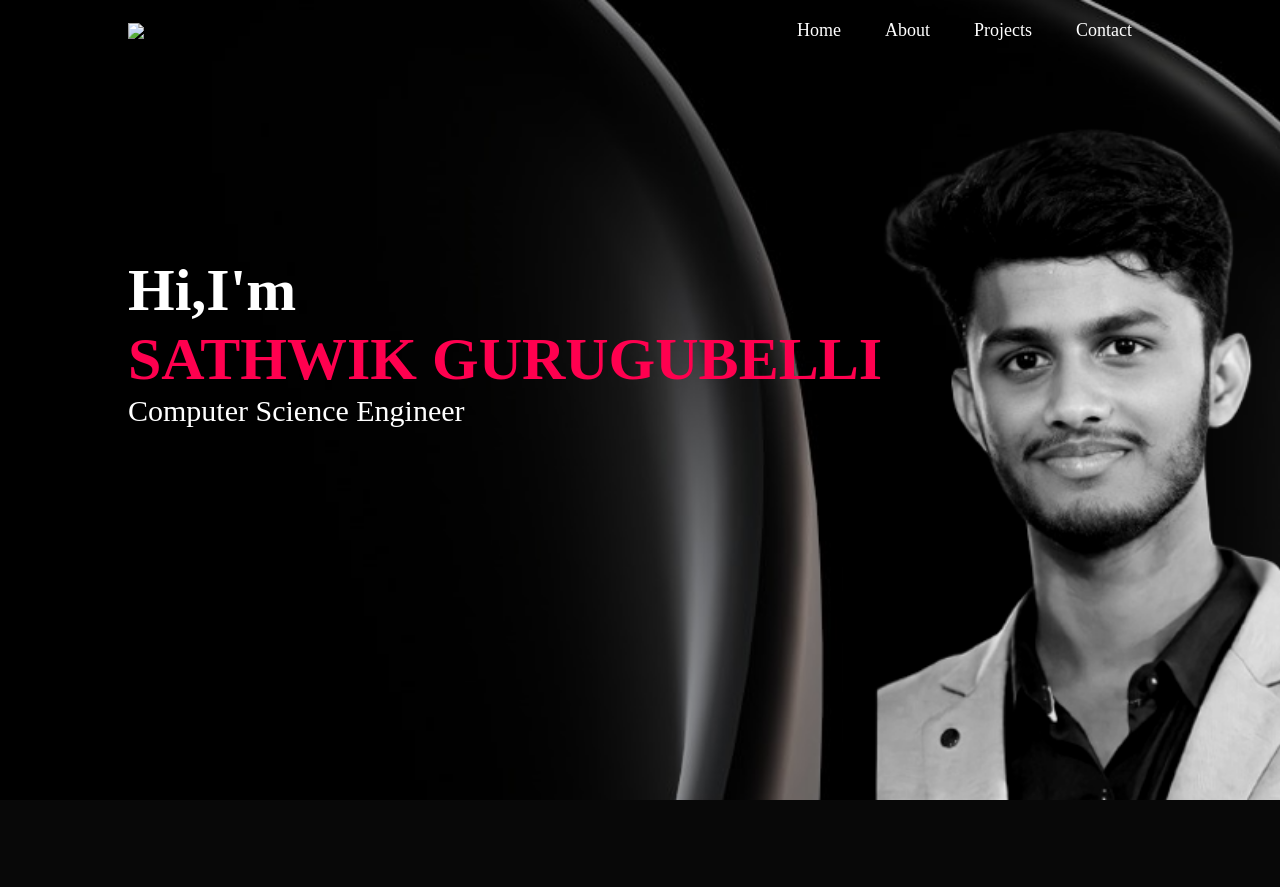
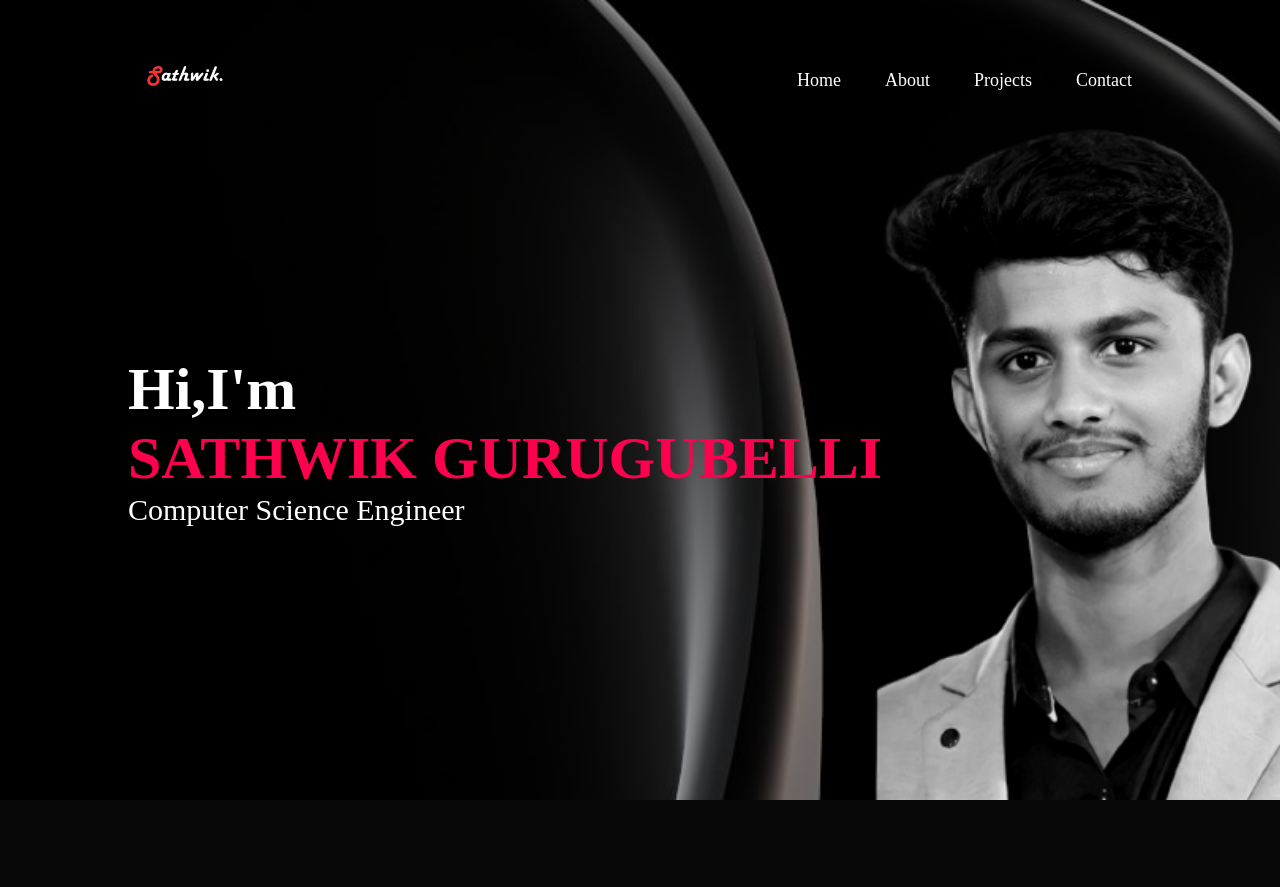
Before and after one commit to Sathwik-0906/portfolio, a plain HTML site: page index.html in a window 1280 px wide. Shown: the top 887 px of the page. Drawn offline with Linux system fonts and the light colour scheme; files that its build step writes are made by us from their sources; files whose address does not match are found by name.

Commit message:
Update index.html

```diff
--- a/index.html
+++ b/index.html
@@ -4,14 +4,14 @@
     <meta charset="UTF-8">
     <meta name="viewport" content="width=device-width, initial-scale=1.0">
     <title>Portfolio</title>
-    <link rel="stylesheet" href="style.css">
+    <link rel="stylesheet" href="pf/style.css">
     <script src="https://kit.fontawesome.com/afc5d3d80f.js" crossorigin="anonymous"></script>
 </head>
 <body>
   <div id="header">
     <div class="container">
         <nav>
-            <img src="images/logo.png" class="logo" >
+            <img src="pf/images/logo.png" class="logo" >
             <ul id="sidemenu">
                 <li><a href="#header">Home</a></li>
                 <li><a href="#about">About</a></li>
@@ -33,7 +33,7 @@
     <div class="container">
         <div class="row">
             <div class="about-col-1">
-                <img src="images/user (2).png">
+                <img src="pf/images/user (2).png">
             </div>
             <div class="about-col-2">
                 <h1 class="st">About Me</h1>
```
